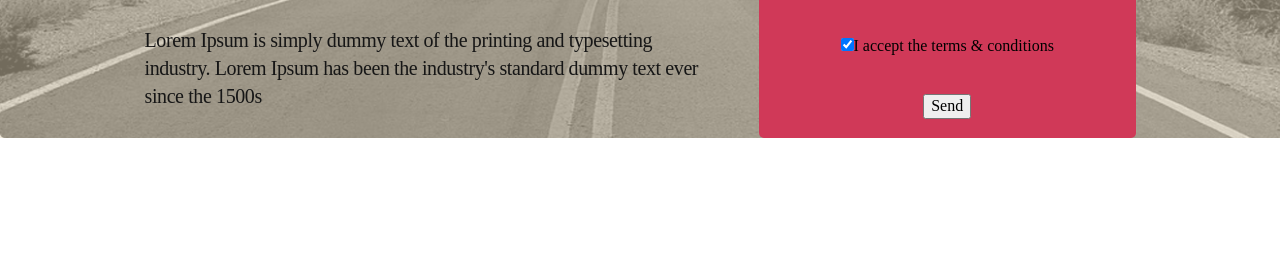
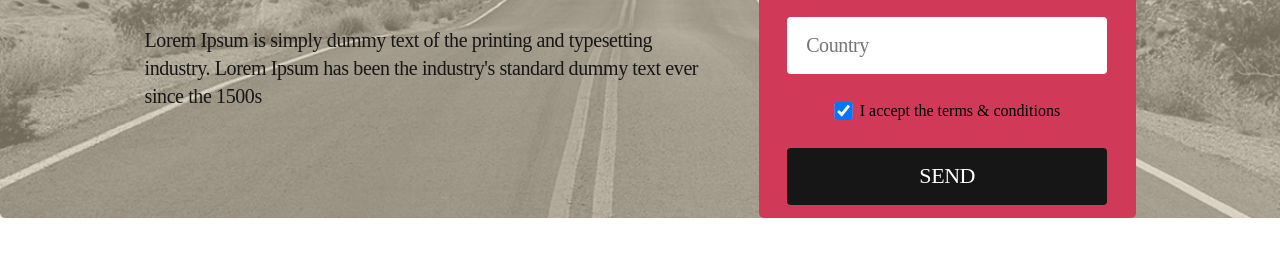
Before and after one commit to vladimirnikev/study-space, a plain HTML site: page index.html in a window 1280 px wide. Shown: the part 526-800 px from the top of the page. Drawn offline with nearby package versions, Linux system fonts and the light colour scheme.

Commit message:
registration-form

```diff
--- a/index.html
+++ b/index.html
@@ -34,15 +34,19 @@
                             industry. Lorem
                             Ipsum has been the industry's standard dummy text ever since the 1500s</p>
                     </div>
-                    <div class="registration-form">
+                    <form class="registration-form">
                         <h2 class="registration-form-title">Request a quote</h2>
-                        <input type="text" placeholder="Full Name">
-                        <input type="text" placeholder="Email Adress">
-                        <input type="text" placeholder="Phone Number">
-                        <input type="text" placeholder="Country">
-                        <p><input type="checkbox" checked>I accept the terms & conditions</p>
+                        <input type="text" placeholder="Full Name" class="input-form">
+                        <input type="text" placeholder="Email Adress" class="input-form">
+                        <input type="text" placeholder="Phone Number" class="input-form">
+                        <input type="text" placeholder="Country" class="input-form">
+                        <p class="registration-accept">
+                            <input type="checkbox" checked class="registration-checkbox">
+                            <span>I accept the terms & conditions</span>
+                        </p>
                         <button class="registration-form-title-button">Send</button>
-                    </div>
+
+                    </form>
                 </section>
             </div>
         </div>
--- a/style.css
+++ b/style.css
@@ -132,7 +132,7 @@
 /* Registration Form */
 
 .registration-form {
-    height: 440px;
+    height: 520px;
     margin-left: 5%;
     flex: 2;
     background-color: #d03958;
@@ -152,4 +152,43 @@
     letter-spacing: -0.44px;
 }
 
+.registration-accept {
+    width: 60%;
+    display: flex;
+    justify-content: space-between;
+}
+
+.registration-form-title-button {
+    width: 85%;
+    height: 57px;
+    background-color: #161616;
+    border: none;
+    border-radius: 4px;
+    color: #ffffff;
+    font-family: Montserrat;
+    font-size: 22px;
+    text-transform: uppercase;
+    letter-spacing: -0.44px;
+}
+
+.input-form {
+    width: 85%;
+    height: 57px;
+    border: none;
+    border-radius: 4px;
+    /* color: #b5b5b5; */
+    font-family: "PT Serif";
+    font-size: 20px;
+    line-height: 25px;
+    letter-spacing: -0.4px;
+    padding-left: 19px;
+}
+
+.registration-checkbox {
+    width: 19px;
+    height: 18px;
+}
+
+
+
 /* Доделай регистрационную форму */
```
